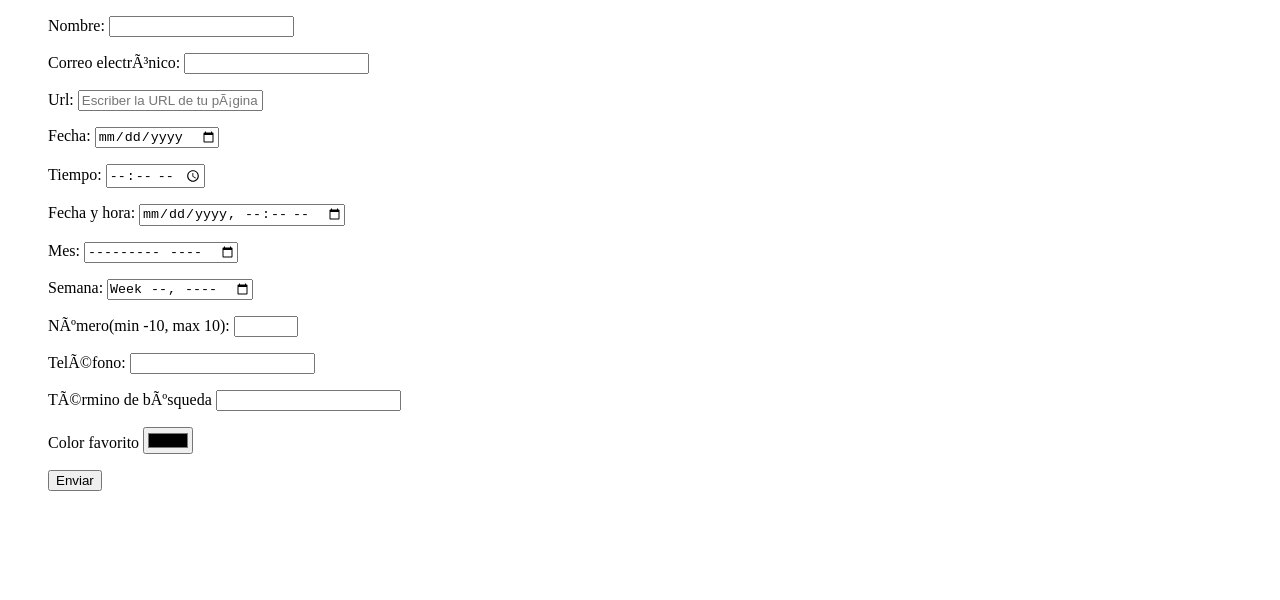
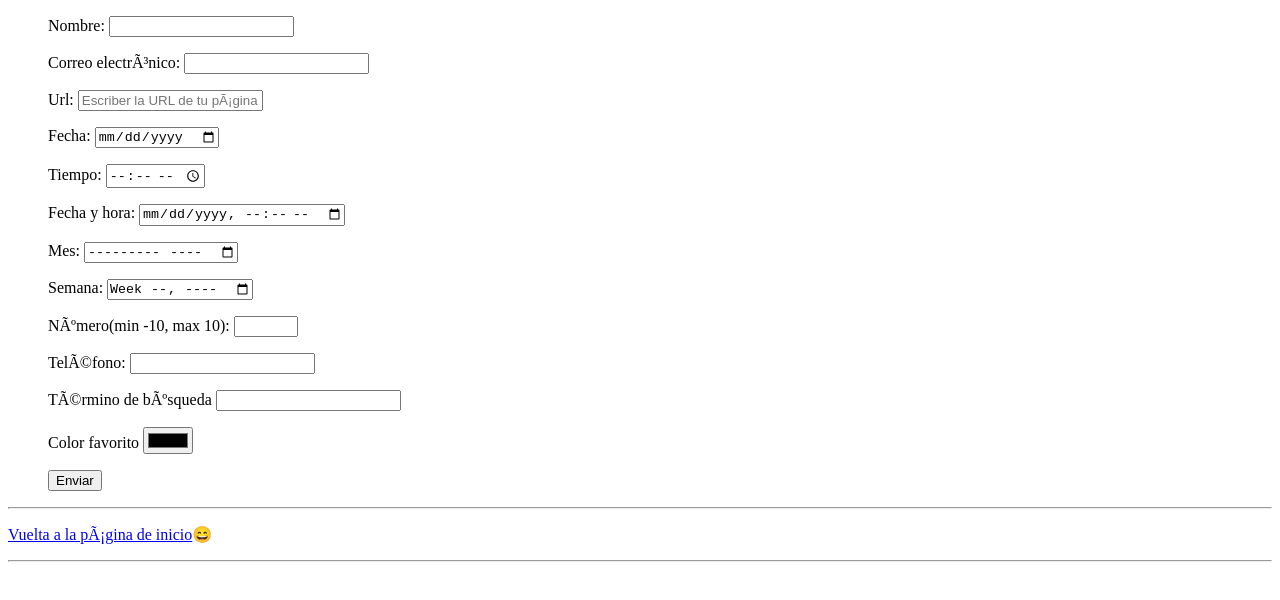
Before and after one commit to jcolveg1803/jcolveg1803.github.io, a plain HTML site: page page/formulario.html in a window 1280 px wide. Drawn offline with Linux system fonts and the light colour scheme.

Commit message:
Update formulario.html

```diff
--- a/page/formulario.html
+++ b/page/formulario.html
@@ -58,5 +58,12 @@
                 <input type="submit" value="Enviar"
             </form>
         </ul>
+    <hr>
+        <section>
+	    	<p>
+		    	<a href="../index.html"> Vuelta a la página de inicio<a/>&#128516;
+		    </p>
+	    </section>
+    <hr>
     </body>
 </html>
```
